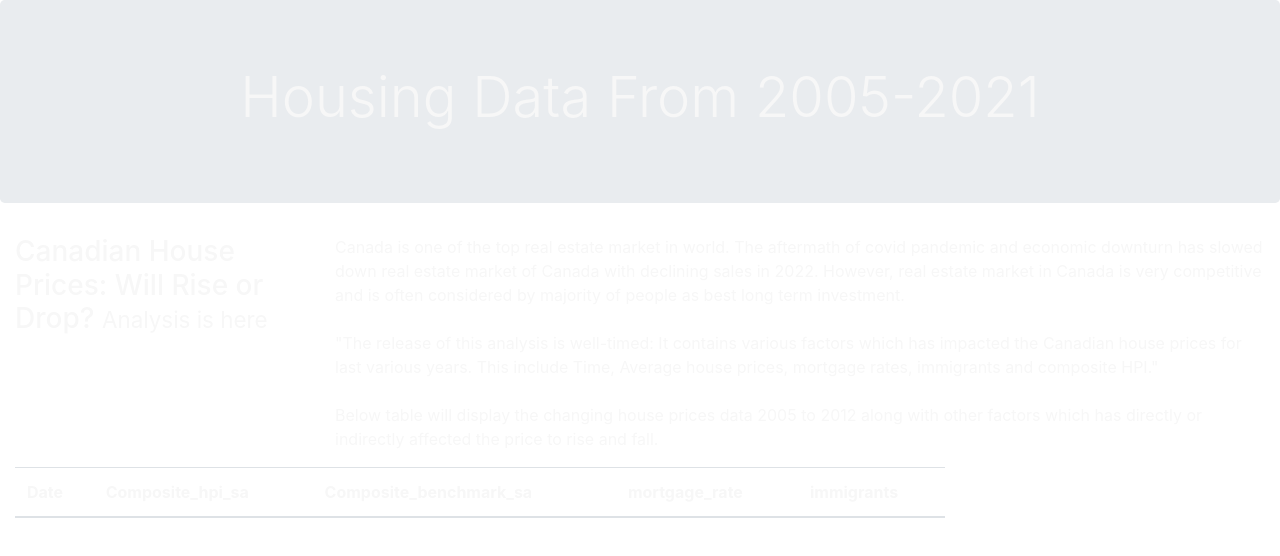
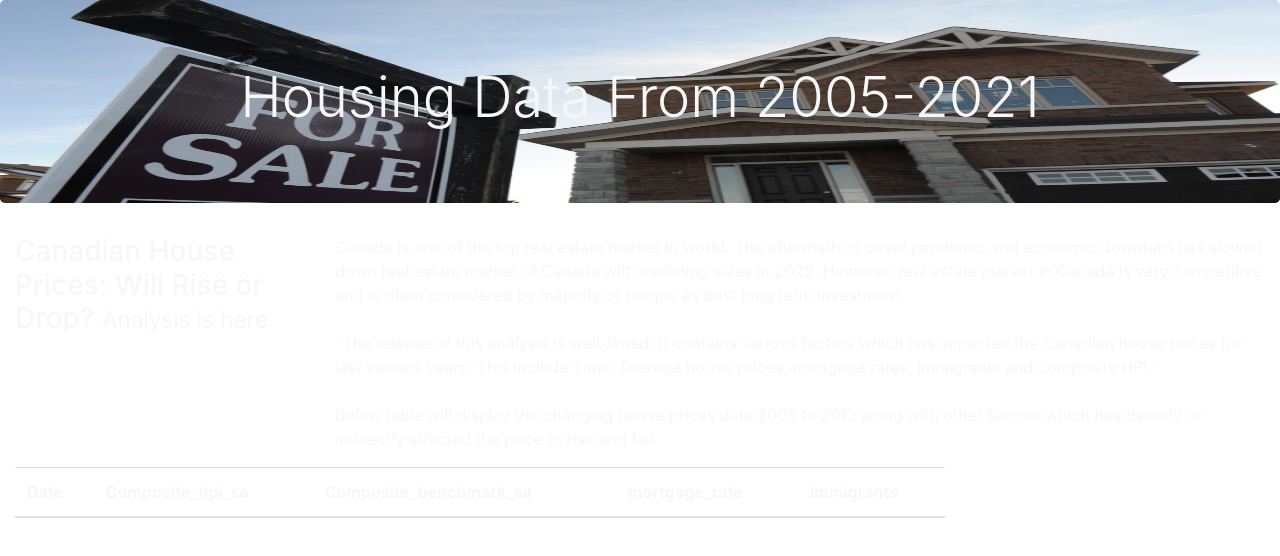
Before and after one commit to sirjanashrestha/Housing_Price_Analysis, a website: page templates/index.html in a window 1280 px wide. Drawn offline with nearby package versions, Linux system fonts and the light colour scheme; files that its build step writes are made by us from their sources; files whose address does not match are found by name.

Commit message:
Commit before class.

```diff
--- a/Static/css/style.css
+++ b/Static/css/style.css
@@ -3,7 +3,7 @@ body {
     color: #f7f7f7;
   }
   .jumbotron {
-    background-image: url("../images/house.jpg");
+    background-image: url("C:\Users\priya\OneDrive\Desktop\Data_Analysis_Class\Housing_Price_Analysis\Static\Images\house.jpg");
     background-size: 100% 100%;
     text-align: center;
   }
```
Also changed, not shown: Static/Images/house.jpg (renamed from Images/house.jpg), Static/js/databasepg.js (renamed from databasepg.js).
